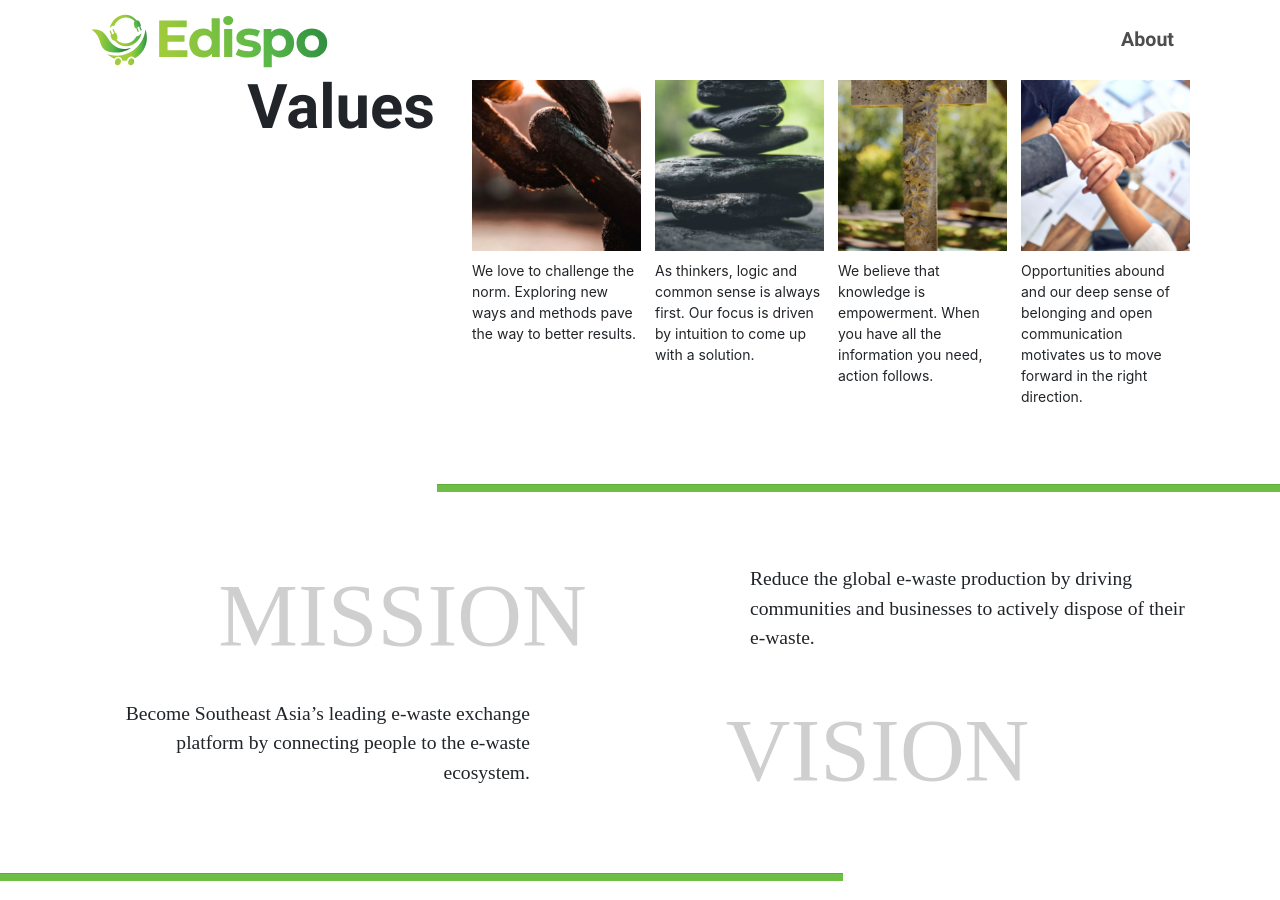
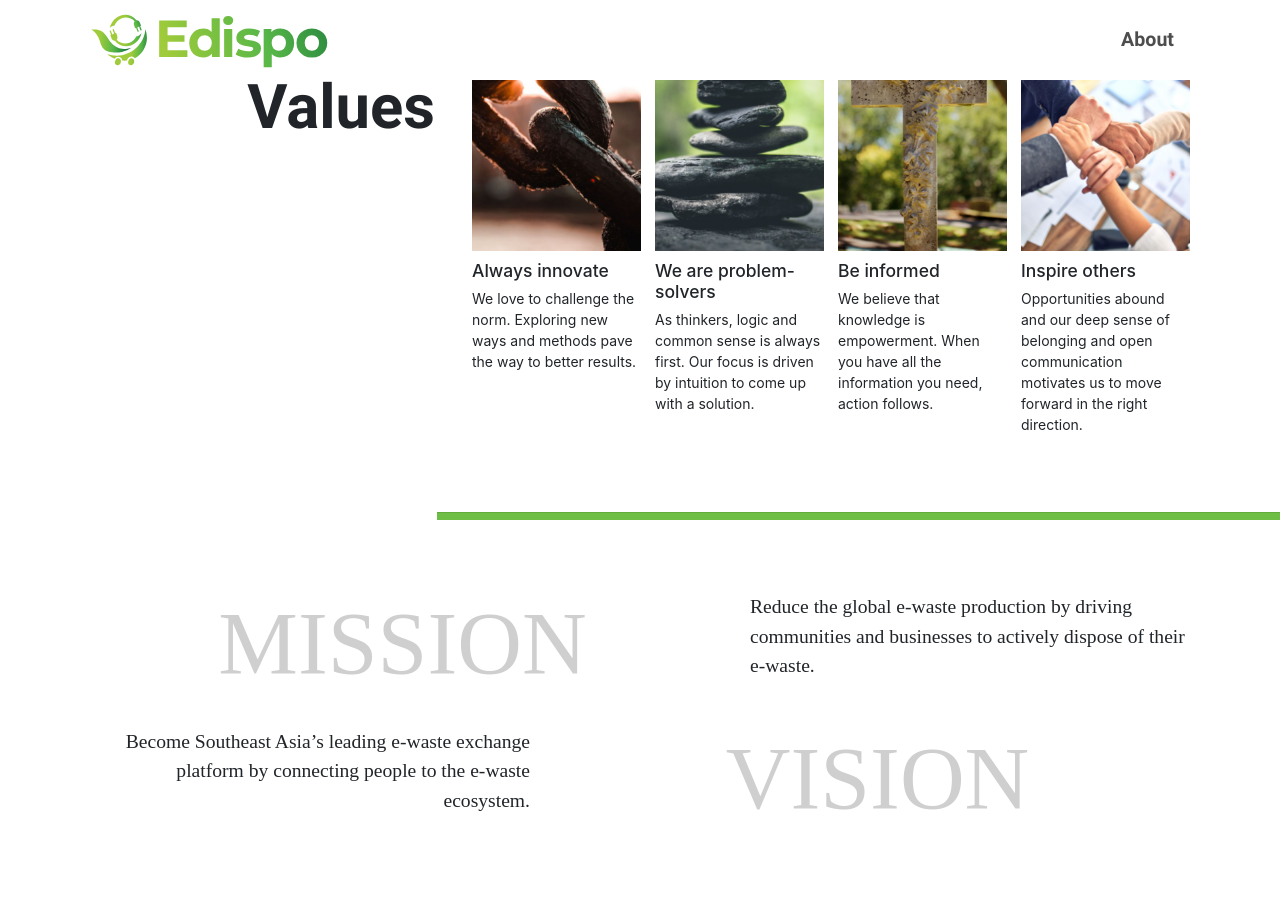
Before and after one commit to edispoph/edispo-landing-page, a Jekyll site: the page built from about.html, in a window 1280 px wide and 900 px high, scrolled down 1132 px. Built offline with Jekyll 4.4.1, drawn with Linux system fonts in a browser that asks for light colours; nearby versions of some CDN libraries; some web fonts are replaced.

Commit message:
Add titles to company values.

```diff
--- a/_data/company-values.json
+++ b/_data/company-values.json
@@ -2,21 +2,25 @@
   {
     "img": "/about/chains.png",
     "img_alt_text": "Chains with sunbeams going through it.",
+    "title": "Always innovate",
     "description": "We love to challenge the norm. Exploring new ways and methods pave the way to better results."
   },
   {
     "img": "/about/stacked-stones.png",
     "img_alt_text": "Stones stacked on top of each other.",
+    "title": "We are problem-solvers",
     "description": "As thinkers, logic and common sense is always first. Our focus is driven by intuition to come up with a solution."
   },
   {
     "img": "/about/cross.png",
     "img_alt_text": "An old stone cross.",
+    "title": "Be informed",
     "description": "We believe that knowledge is empowerment. When you have all the information you need, action follows."
   },
   {
     "img": "/about/hand-formation.png",
     "img_alt_text": "A set of arms holding each other to symbolize teamwork.",
+    "title": "Inspire others",
     "description": "Opportunities abound and our deep sense of belonging and open communication motivates us to move forward in the right direction."
   }
 ]
--- a/about.html
+++ b/about.html
@@ -54,7 +54,8 @@ permalink: /about/
             <section class="company-values-cell-img-container d-flex justify-content-center align-items-center">
               <img src="{{site.baseurl}}/assets/images{{ company-value.img }}" alt="{{ company-value.img_alt_text }}" class="img-fluid"/>
             </section>
-            <section>
+            <section class="d-flex flex-column">
+              <h5>{{ company-value.title }}</h5>
               <p>
                 {{ company-value.description }}
               </p>
```
